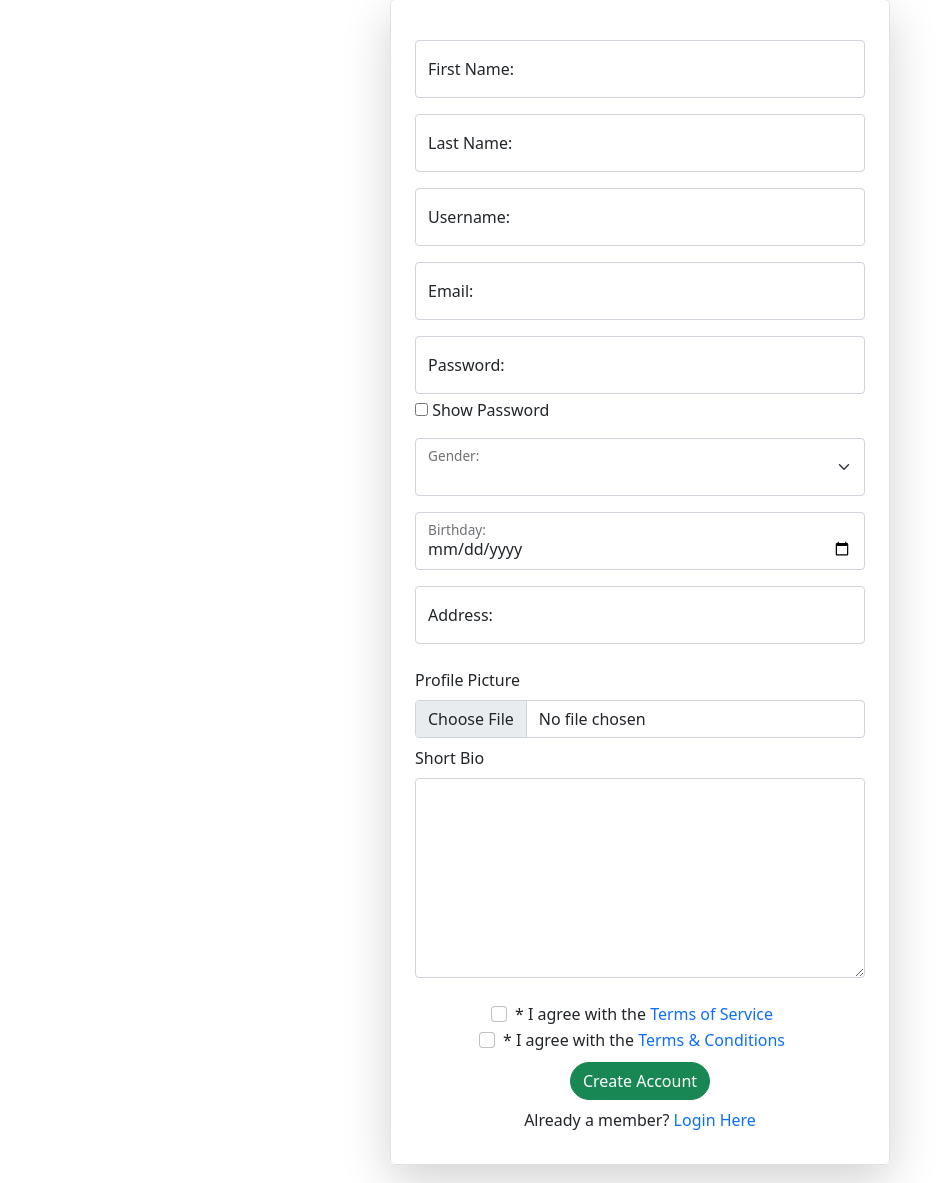
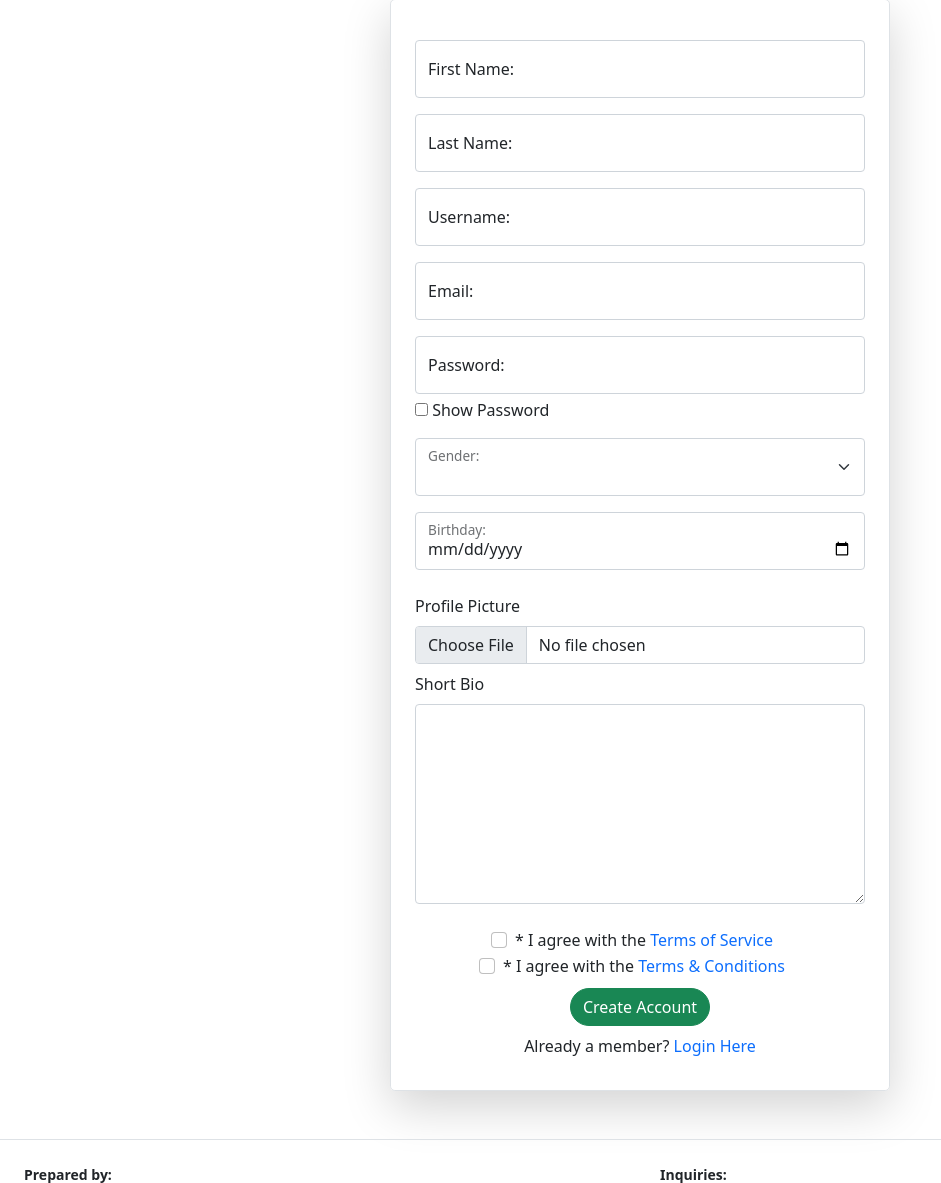
Before and after one commit to alexxGmZ/Web_Development_Project, a PHP site: page /registration.php in a window 1280 px wide. Shown: the part 164-1347 px from the top of the page, without its empty margins (0-941 px from the left). Run offline with PHP 8.4, Linux system fonts and the light colour scheme.

Commit message:
removed address input in the form, prepared for the new database

```diff
--- a/registration.php
+++ b/registration.php
@@ -181,11 +181,11 @@
 			</div>
 			<!--- Birthday --->
 
-			<!--- Address --->
-			<div class="form-floating mb-3">
-			<input type="text" class="form-control" name="home_add" placeholder=" " value="<?php echo $home_add; ?>">
-				<label>Address:</label>
-			</div>
+			<!-- - Address - -->
+			<!-- <div class="form-floating mb-3"> -->
+			<!-- <input type="text" class="form-control" name="home_add" placeholder=" " value="<?php echo $home_add; ?>"> -->
+				<!-- <label>Address:</label> -->
+			<!-- </div> -->
 			<!--- Address --->
 
 			<!-- Upload Profile Picture -->
@@ -248,8 +248,13 @@
 				<?php
 					// Inert New User to Database
 					if(isset($_POST['submit']) && $has_error == 0){
+						// for old database (article_site)
 						registration_insert_user($pdo, $firstname, $lastname, $username, $email, $password, $gender, $birthday, $home_add, $profile_pic, $short_bio);
-						//header("Location: ./login.php");
+
+						// for new database (memesite)
+						// registration_insert_user($pdo, $firstname, $lastname, $username, $email, $password, $gender, $birthday, $profile_pic, $short_bio);
+
+						// after successful submittion go to login page
 						echo '<script type="text/javascript">window.location.href = "login.php";</script>';
 					}
 				?>
```
